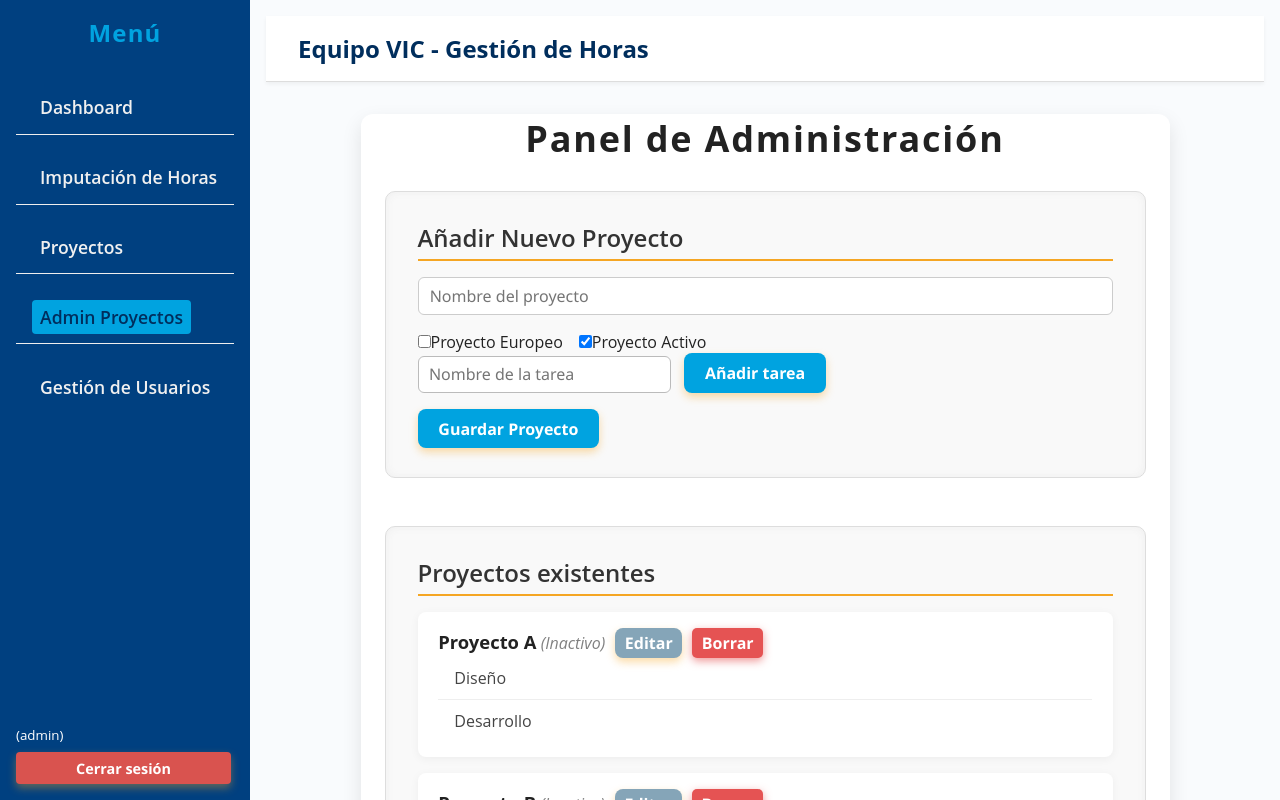
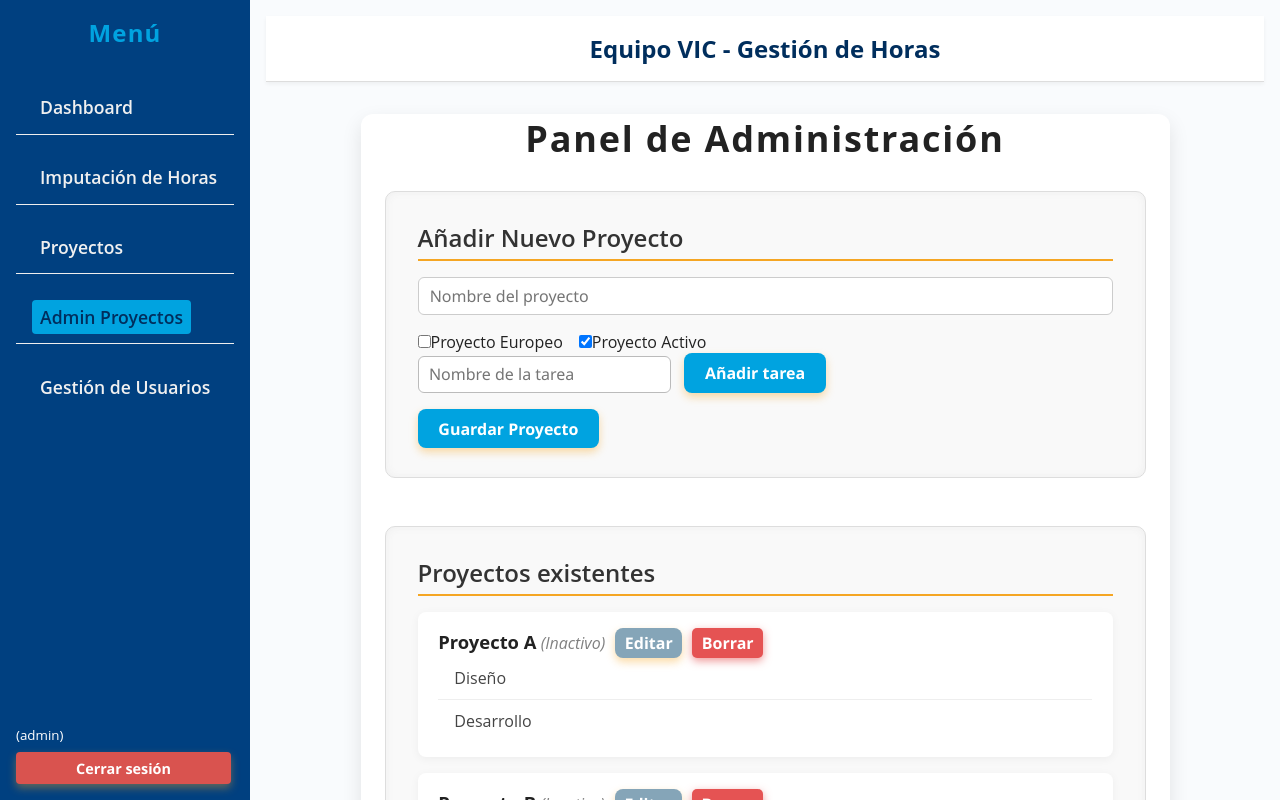
Before and after one commit to xescrihuelc/proyecto-final-ONCE_FullStackWeb, a React (Vite) app in the folder frontend/: page /admin in a window 1280 px wide. Built offline with nearby package versions, Linux system fonts and the light colour scheme; sample sign-in values are in the browser's storage.

Commit message:
Header Stiky

```diff
--- a/frontend/src/components/Header/Header.css
+++ b/frontend/src/components/Header/Header.css
@@ -1,10 +1,16 @@
 .header {
+    position: sticky;
+    top: 0;
+    left: 0;
+    right: 0;
+    height: 70px;
+    z-index: 1000;
     background: #ffffff;
     padding: 1rem 2rem;
+    display: flex;
+    justify-content: center;
+    align-items: center;
     border-bottom: 1px solid #ddd;
-    display: flex;
-    justify-content: space-between;
-    align-items: center;
     box-shadow: 0 2px 4px rgb(0 0 0 / 0.05);
 }
 
```
Also changed, not shown: frontend/public/LOGO_Ajuntament_VIC_AZUL con parentesis.png, frontend/src/assets/LOGO_VIC_AZUL sin parentesis.png (added).
